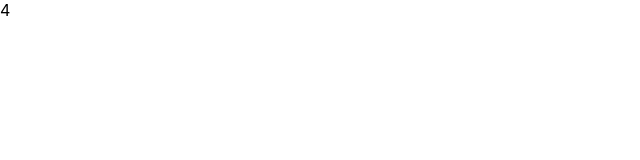
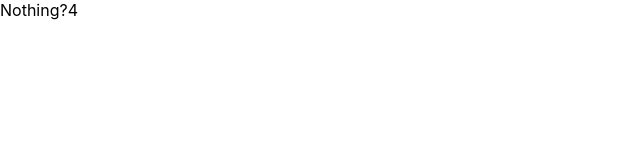
Before and after one commit to conanbatt/terra, a Next.js app: page / in a window 1280 px wide. Shown: the top 160 px of the page, without its empty margins (0-640 px from the left). Built offline with nearby package versions, Linux system fonts and the light colour scheme.

Commit message:
Adding Core React store

```diff
--- a/pages/index.js
+++ b/pages/index.js
@@ -1,17 +1,31 @@
 import React from 'react'
 
-export default function Home() {
-  const [homes, setHomes] = React.useState([]);
+import { TerraContext, withStore } from './store'
+
+const fetcher = ({ url, key, dispatch }) => fetch(url)
+  .then(res => res.json())
+  .then((response) => dispatch({ type: 'LOAD', payload: { [key]: response } }))
+
+
+function Home() {
+  const { state, dispatch } = React.useContext(TerraContext)
 
   React.useEffect(() => {
-    fetch('/api/homes')
-      .then(res => res.json())
-      .then((response) => setHomes(response))
-  })
+    fetcher({ dispatch, url: '/api/homes', key: 'homes' })
+    fetcher({ dispatch, url: '/api/combinations', key: 'combinations' })
+    fetcher({ dispatch, url: '/api/lots', key: 'lots' })
+  }, [])
+
 
   return (
     <div>
-      {homes.length}
+      <div>
+        Nothing?
+        { state.homes.length }
+        {/* JSON.stringify(state) */}
+      </div>
     </div>
   )
 }
+
+export default withStore(Home)
--- /dev/null
+++ b/pages/store/index.js
@@ -0,0 +1,32 @@
+import React from 'react'
+
+const INITIAL_STATE = {
+  homes: [],
+  lots: [],
+  combinations: [],
+}
+
+function reducer(state, action) {
+  switch(action.type) {
+    case 'LOAD':
+    return { ...state, ...action.payload }
+  }
+}
+
+export const TerraContext = React.createContext()
+
+export const useStoreContext = () => React.useContext(TerraContext)
+
+export function StoreProvider({ children }) {
+  const [state, dispatch] = React.useReducer(reducer, INITIAL_STATE)
+
+  return (
+    <TerraContext.Provider value={{ state, dispatch }}>
+      {children}
+    </TerraContext.Provider>
+  )
+}
+
+export function withStore(Component) {
+ return (props) => <StoreProvider><Component {...props} /></StoreProvider>
+}
```
Also changed, not shown: 2 other files (tests, documents, lock files or other folders).
